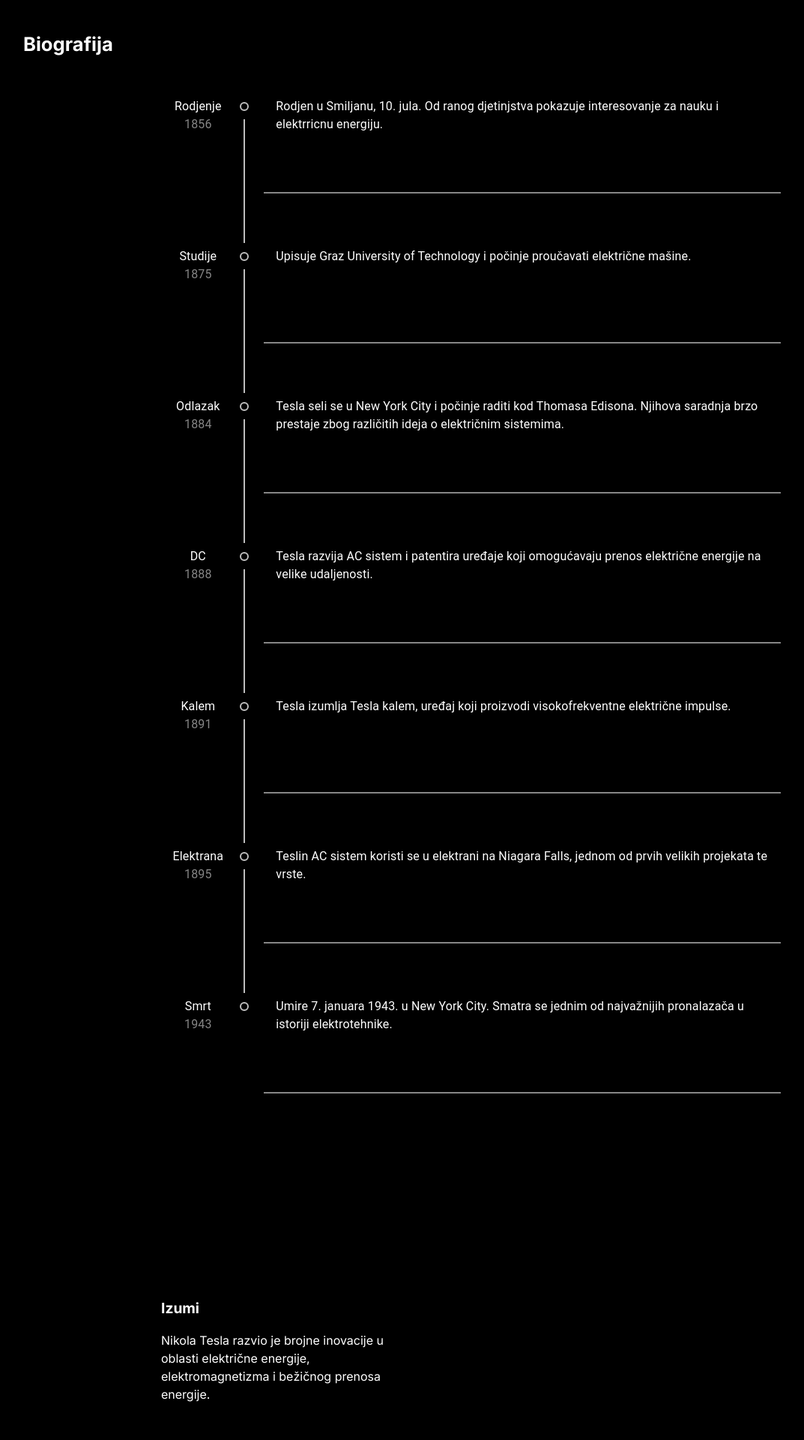
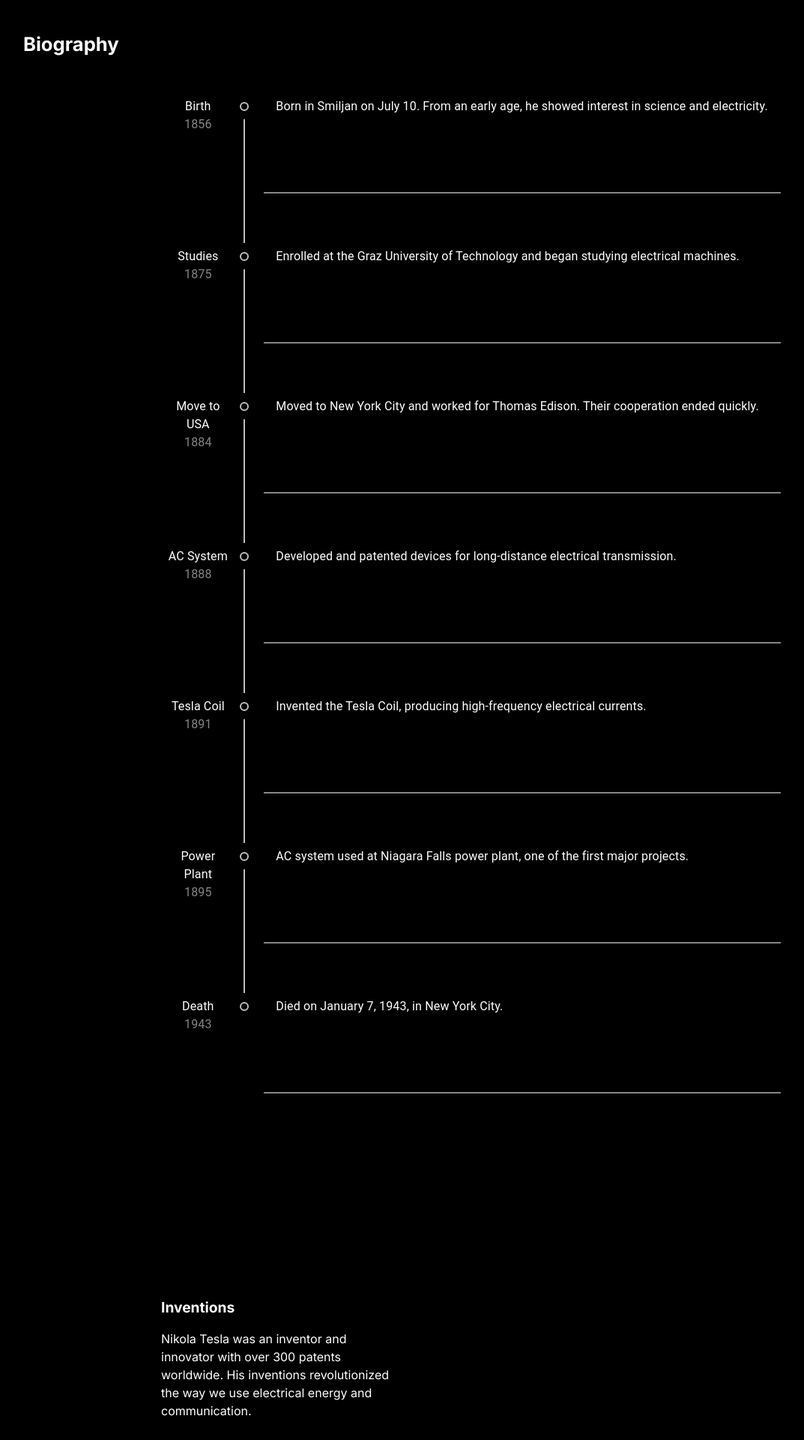
Before and after one commit to Djolee1389/NikolaTeslaINOST, a React (Vite) app: page / in a window 1280 px wide. Shown: the part 840-2760 px from the top of the page at 75% size, without its empty margins (9-1082 px from the left). Built offline with nearby package versions, Linux system fonts and the light colour scheme.

Commit message:
Translated

```diff
--- a/src/assets/Biografija.tsx
+++ b/src/assets/Biografija.tsx
@@ -1,16 +1,18 @@
 import React from "react";
 import { TimeLine } from "../components/Timeline";
+import { useIntl } from "react-intl";
 
 type Props = {
   bioRef: React.RefObject<HTMLDivElement | null>;
 };
 
 function Biografija({ bioRef }: Props) {
+  const intl = useIntl()
   return (
     <section>
       <div ref={bioRef} className="scroll-link"></div>
       <section>
-        <div className="naslov ml-10">Biografija</div>
+        <div className="naslov ml-10">{intl.formatMessage({id:"navbar.biografija"})}</div>
         <div className="flex justify-center items-center">
           <div className="md:w-2/3 py-10">
             <TimeLine></TimeLine>
--- a/src/assets/Galerija.tsx
+++ b/src/assets/Galerija.tsx
@@ -1,15 +1,19 @@
 import React from "react";
+import { useIntl } from "react-intl";
 
 type Props = {
   galerijaRef: React.RefObject<HTMLDivElement | null>;
 };
 
 function Galerija({ galerijaRef }: Props) {
+  const intl = useIntl();
   return (
     <section>
       <div ref={galerijaRef} className="scroll-link"></div>
       <section>
-        <div className="naslov ml-20">Galerija</div>
+        <div className="naslov ml-20">
+          {intl.formatMessage({ id: "navbar.galerija" })}
+        </div>
       </section>
     </section>
   );
--- a/src/assets/Izumi.tsx
+++ b/src/assets/Izumi.tsx
@@ -1,5 +1,6 @@
 import React, { useState } from "react";
 import { izumi } from "../data";
+import { useIntl } from "react-intl";
 
 type Props = {
   izumiRef: React.RefObject<HTMLDivElement | null>;
@@ -8,6 +9,7 @@ type Props = {
 function Izumi({ izumiRef }: Props) {
   const [index, setIndex] = useState(0);
   const [touchStartX, setTouchStartX] = useState<number | null>(null);
+  const intl = useIntl();
 
   const next = () => {
     setIndex((prev) => (prev + 1) % izumi.length);
@@ -36,8 +38,10 @@ function Izumi({ izumiRef }: Props) {
 
   const handleClick = (e: React.MouseEvent) => {
     if (window.innerWidth < 768) {
-      const x = e.nativeEvent.offsetX;
-      if (x > window.innerWidth / 2) next();
+      const rect = e.currentTarget.getBoundingClientRect();
+      const x = e.clientX - rect.left;
+
+      if (x >rect.width / 2) next();
       else prev();
     }
   };
@@ -48,10 +52,11 @@ function Izumi({ izumiRef }: Props) {
 
       <section className="flex flex-col items-center py-20 ">
         <div className="text-left  px-5 md:relative md:left-[-20%]">
-          <h2 className=" font-bold">Izumi</h2>
+          <h2 className=" font-bold text-xl">
+            {intl.formatMessage({ id: "izumi.header" })}
+          </h2>
           <p className="max-w-xxl mx-auto mt-4 text-sm md:text-base w-80">
-            Nikola Tesla razvio je brojne inovacije u oblasti električne
-            energije, elektromagnetizma i bežičnog prenosa energije.
+            {intl.formatMessage({ id: "izumi.text" })}
           </p>
           <p className="md:hidden opacity-50 text-right w-full px-5 mt-10">
             Tap/Swipe
@@ -70,7 +75,7 @@ function Izumi({ izumiRef }: Props) {
             let style = "absolute transition-all duration-500";
 
             if (offset === 0) {
-              style += " scale-110 z-30";
+              style += " md:scale-150 scale-110 z-30";
             } else if (offset === 1) {
               style +=
                 " translate-x-[75%] scale-90 opacity-50 z-20 hidden md:block lg:translate-x-[85%]";
@@ -85,7 +90,7 @@ function Izumi({ izumiRef }: Props) {
               <img
                 key={item.id}
                 src={item.img}
-                alt={item.name}
+                alt={intl.formatMessage({ id: item.nameId })}
                 className={
                   style +
                   " rounded-lg shadow-lg max-w-[60vw] md:max-w-[30vw] lg:max-w-[25vw]"
@@ -105,11 +110,13 @@ function Izumi({ izumiRef }: Props) {
         </div>
 
         <div className="text-center mt-6 max-w-xl px-4">
-          <h3 className="text-xl font-bold">{izumi[index].name}</h3>
-          <p className="text-(--subtext) pb-3">
-            Godina: {izumi[index].year}
+          <h3 className="text-xl font-bold">
+            {intl.formatMessage({ id: izumi[index].nameId })}
+          </h3>
+          <p className="text-(--subtext) pb-3">Godina: {izumi[index].year}</p>
+          <p className="mt-2 h-20 w-90 text-base">
+            {intl.formatMessage({ id: izumi[index].descId })}
           </p>
-          <p className="mt-2 h-20 w-90 ">{izumi[index].desc}</p>
         </div>
       </section>
     </>
--- a/src/components/BrojIzuma.tsx
+++ b/src/components/BrojIzuma.tsx
@@ -1,10 +1,12 @@
 import { brojIzuma } from "../data";
 import useIsVisible from "./useInView";
 import { useEffect, useState } from "react";
+import { useIntl } from "react-intl";
 
 export const BrojIzuma = () => {
   const [ref, isInView] = useIsVisible();
   const [counts, setCounts] = useState<number[]>(brojIzuma.map(() => 0));
+  const intl = useIntl();
 
   useEffect(() => {
     if (!isInView) return;
@@ -17,8 +19,7 @@ export const BrojIzuma = () => {
       const progress = time - startTime;
 
       const newCounts = brojIzuma.map((item) => {
-        const end: number = item.title;
-
+        const end = item.title;
         return Math.min(Math.floor((progress / duration) * end), end);
       });
 
@@ -33,7 +34,6 @@ export const BrojIzuma = () => {
   }, [isInView]);
 
   return (
-    <>
     <div
       ref={ref}
       className="w-full h-full text-black flex justify-around items-center"
@@ -41,17 +41,18 @@ export const BrojIzuma = () => {
       {brojIzuma.map((item, i) => (
         <div
           key={i}
-            className=" w-content h-full  flex items-center justify-center flex-col"
+          className="w-content h-full flex items-center justify-center flex-col"
         >
-            <span className=" text-md md:text-2xl lg:text-3xl font-bold">
-              {counts[i]} {i === 0 && "+ "}
+          <span className="text-md md:text-2xl lg:text-3xl font-bold">
+            {counts[i]}
+            {i === 0 && "+"}
           </span>
+
           <p className="text-sm text-center md:text-md lg:text-lg text-(--subtext)">
-              {item.text}
+            {intl.formatMessage({ id: item.textId })}
           </p>
         </div>
       ))}
     </div>
-    </>
   );
 };
--- a/src/components/BurgerMenu.tsx
+++ b/src/components/BurgerMenu.tsx
@@ -1,6 +1,7 @@
 import React from "react";
 import { useEffect, useState } from "react";
 import { LanguageSwitch } from "./LanguageSwitch";
+import { useIntl } from "react-intl";
 
 type reference = React.RefObject<HTMLDivElement | null>;
 
@@ -21,6 +22,7 @@ export const BurgerMenu = ({
   galerijaRef,
   setLocale,
 }: Props) => {
+  const intl = useIntl()
   const [isOpen, setIsOpen] = useState(false);
 
   const toggleMenu = () => setIsOpen(!isOpen);
@@ -74,11 +76,11 @@ export const BurgerMenu = ({
       {isOpen && (
         <div className="fixed inset-0 pt-20 bg-(--black)  z-40 flex flex-col justify-between p-8 transition-(--transition)">
           <div className="flex flex-col gap-6">
-            <span onClick={() => clicked(heroRef)}>Početna</span>
-            <span onClick={() => clicked(bioRef)}>Biografija</span>
-            <span onClick={() => clicked(galerijaRef)}>Galerija</span>
-            <span onClick={() => clicked(izumiRef)}>Izumi</span>
-            <span onClick={() => clicked(factsRef)}>Zanimljivosti</span>
+            <span onClick={() => clicked(heroRef)}>{intl.formatMessage({id:"navbar.pocetna"})}</span>
+            <span onClick={() => clicked(bioRef)}>{intl.formatMessage({id:"navbar.biografija"})}</span>
+            <span onClick={() => clicked(galerijaRef)}>{intl.formatMessage({id:"navbar.galerija"})}</span>
+            <span onClick={() => clicked(izumiRef)}>{intl.formatMessage({id:"navbar.izumi"})}</span>
+            <span onClick={() => clicked(factsRef)}>{intl.formatMessage({id:"navbar.zanimljivosti"})}</span>
             <div className="mt-4">
               <LanguageSwitch setLocale={setLocale} inline />
             </div>
--- a/src/components/LanguageSwitch.tsx
+++ b/src/components/LanguageSwitch.tsx
@@ -62,7 +62,7 @@ export const LanguageSwitch = ({
       </button>
 
       {open && (
-        <div className="absolute  right-0 border rounded-sm w-13 border-white  flex flex-col">
+        <div className="absolute  left-0 border rounded-sm w-13 border-white  flex flex-col">
           {LANGUAGE_OPTIONS.map((lang) => (
             <button
               key={lang}
--- a/src/components/Navbar.tsx
+++ b/src/components/Navbar.tsx
@@ -1,6 +1,8 @@
-import React from "react";
+import React, { use } from "react";
 import { BurgerMenu } from "./BurgerMenu";
 import { LanguageSwitch } from "./LanguageSwitch";
+import { useIntl } from "react-intl";
+
 
 type reference = React.RefObject<HTMLDivElement | null>;
 
@@ -21,6 +23,7 @@ function Navbar({
   galerijaRef,
   setLocale,
 }: Props) {
+  const intl = useIntl()
   const clicked = (ref: reference): void => {
     ref.current?.scrollIntoView({ behavior: "smooth", block: "start" });
   };
@@ -33,13 +36,13 @@ function Navbar({
             onClick={() => clicked(bioRef)}
             className="nav-link hidden md:block text-center flex-1"
           >
-            <span>Biografija</span>
+            <span>{intl.formatMessage({id:"navbar.biografija"})}</span>
           </div>
           <div
             onClick={() => clicked(izumiRef)}
             className="nav-link hidden md:block text-center flex-1"
           >
-            <span>Izumi</span>
+            <span>{intl.formatMessage({id:"navbar.izumi"})}</span>
           </div>
           <div className="h-10  flex items-center md:h-15 md:p-1 justify-center md:flex-1">
             <img
@@ -53,13 +56,13 @@ function Navbar({
             onClick={() => clicked(factsRef)}
             className="nav-link hidden md:block text-center flex-1"
           >
-            <span>Zanimljivosti</span>
+            <span>{intl.formatMessage({id:"navbar.zanimljivosti"})}</span>
           </div>
           <div
             onClick={() => clicked(galerijaRef)}
             className="nav-link hidden md:block text-center flex-1"
           >
-            <span>Galerija</span>
+            <span>{intl.formatMessage({id:"navbar.galerija"})}</span>
           </div>
           <div className="md:hidden">
             <BurgerMenu
--- a/src/components/Timeline.tsx
+++ b/src/components/Timeline.tsx
@@ -10,6 +10,7 @@ import {
 import { timelineElements } from "../data";
 import useIsVisible from "./useInView";
 import type { ReactNode } from "react";
+import { useIntl } from "react-intl";
 
 type RevealProps = {
   children: ReactNode;
@@ -17,7 +18,6 @@ type RevealProps = {
 
 const Reveal = ({ children }: RevealProps) => {
   const [ref, isVisible] = useIsVisible({threshold:0.7});
-
   return (
     <div
       ref={ref}
@@ -31,15 +31,17 @@ const Reveal = ({ children }: RevealProps) => {
 };
 
 export const TimeLine = () => {
+  const intl = useIntl();
+
   return (
     <>
       <Timeline >
         {timelineElements.map((item, i) => (
-          <Reveal key={item.title}>
+          <Reveal key={intl.formatMessage({ id: item.titleId })}>
             <TimelineItem className="h-60 md:h-50">
               <TimelineOppositeContent sx={{ maxWidth: "100px" }}>
                 <div className="flex flex-col items-end">
-                  <div className=" w-20 text-center ">{item.title}</div>
+                  <div className=" w-20 text-center ">{intl.formatMessage({ id: item.titleId })}</div>
                   <div className=" w-20 text-center text-(--subtext)">
                     {item.year}
                   </div>
@@ -52,7 +54,7 @@ export const TimeLine = () => {
               <TimelineContent
                 className="h-4/5 md:h-2/3 border-b-2 border-(--subtext) "
               >
-                {item.content}
+                {intl.formatMessage({ id: item.contentId })}
               </TimelineContent>
             </TimelineItem>
           </Reveal>
--- a/src/data.tsx
+++ b/src/data.tsx
@@ -1,137 +1,125 @@
-type brojIzuma = {
-  title: string;
-  text: string;
-};
-
 export const izumi = [
   {
     id: 1,
-    name: "Teslin kalem",
+    nameId: "izumi.teslaCoil.name",
+    descId: "izumi.teslaCoil.desc",
     img: "/TeslinKalem.jpg",
     year: 1891,
-    desc: "Visokonaponski transformator koji proizvodi struje visokih frekvencija i napona, korišten za eksperimente sa bežičnim prenosom energije.",
   },
   {
     id: 2,
-    name: "Naizmjenična struja (AC sistem)",
+    nameId: "izumi.ac.name",
+    descId: "izumi.ac.desc",
     img: "/ACsistem.jpg",
     year: 1888,
-    desc: "Sistem prenosa električne energije na velike udaljenosti uz minimalne gubitke, osnova moderne elektroenergetske mreže.",
   },
   {
     id: 3,
-    name: "Indukcioni motor",
+    nameId: "izumi.inductionMotor.name",
+    descId: "izumi.inductionMotor.desc",
     img: "/IndukcioniMotor.jpg",
     year: 1887,
-    desc: "Motor koji koristi obrtno magnetno polje za rad bez četkica, pouzdan i široko korišten u industriji.",
   },
   {
     id: 4,
-    name: "Bežični prenos energije",
+    nameId: "izumi.wirelessEnergy.name",
+    descId: "izumi.wirelessEnergy.desc",
     img: "/BezicniPrenos.jpg",
     year: 1893,
-    desc: "Koncept prenosa električne energije bez žica putem elektromagnetnih talasa.",
   },
   {
     id: 5,
-    name: "Radio tehnologija",
+    nameId: "izumi.radio.name",
+    descId: "izumi.radio.desc",
     img: "/RadioPrijemnik.jpg",
     year: 1897,
-    desc: "Osnova bežične komunikacije putem elektromagnetnih talasa, korištena za prenos signala na daljinu.",
   },
   {
     id: 6,
-    name: "Teslina turbina",
+    nameId: "izumi.turbine.name",
+    descId: "izumi.turbine.desc",
     img: "/Turbina.jpg",
     year: 1913,
-    desc: "Turbina bez lopatica koja koristi viskoznost fluida za pokretanje rotora.",
   },
   {
     id: 7,
-    name: "Fluorescentno osvjetljenje",
+    nameId: "izumi.fluorescent.name",
+    descId: "izumi.fluorescent.desc",
     img: "/Fluorescentno.jpg",
     year: 1891,
-    desc: "Efikasno osvjetljenje koje koristi gas i električno pražnjenje za proizvodnju svjetlosti.",
   },
   {
     id: 8,
-    name: "Daljinsko upravljanje",
+    nameId: "izumi.remote.name",
+    descId: "izumi.remote.desc",
     img: "/RCbrod.jpg",
     year: 1898,
-    desc: "Prvi sistem za upravljanje uređajima na daljinu pomoću radio signala.",
   },
   {
     id: 9,
-    name: "Teslina kugla",
+    nameId: "izumi.plasmaBall.name",
+    descId: "izumi.plasmaBall.desc",
     img: "/Kugla.jpg",
     year: 1894,
-    desc: "Staklena kugla ispunjena gasom koja prikazuje električna pražnjenja nastala djelovanjem visokofrekventne struje.",
   },
   {
     id: 10,
-    name: "X-zraci eksperimenti",
+    nameId: "izumi.xrays.name",
+    descId: "izumi.xrays.desc",
     img: "/Xzraci.jpg",
     year: 1895,
-    desc: "Rani eksperimenti sa rendgenskim zracima i njihovom primjenom u medicini i nauci.",
   },
 ];
 
 export const brojIzuma = [
   {
     title: 300,
-    text: "patenata",
+    textId: "stats.patents",
   },
   {
     title: 125,
-    text: "registrovanih izuma",
+    textId: "stats.inventions",
   },
   {
     title: 27,
-    text: "drzava",
+    textId: "stats.countries",
   },
 ];
 
 export const timelineElements = [
   {
-    title: "Rodjenje",
+    titleId: "timeline.birth.title",
     year: "1856",
-    content:
-      "Rodjen u Smiljanu, 10. jula. Od ranog djetinjstva pokazuje interesovanje za nauku i elektrricnu energiju.",
+    contentId: "timeline.birth.content",
   },
   {
-    title: "Studije",
+    titleId: "timeline.studies.title",
     year: "1875",
-    content:
-      "Upisuje Graz University of Technology i počinje proučavati električne mašine.",
+    contentId: "timeline.studies.content",
   },
   {
-    title: "Odlazak",
+    titleId: "timeline.move.title",
     year: "1884",
-    content:
-      "Tesla seli se u New York City i počinje raditi kod Thomasa Edisona. Njihova saradnja brzo prestaje zbog različitih ideja o električnim sistemima.",
+    contentId: "timeline.move.content",
   },
   {
-    title: "DC",
+    titleId: "timeline.ac.title",
     year: "1888",
-    content:
-      "Tesla razvija AC sistem i patentira uređaje koji omogućavaju prenos električne energije na velike udaljenosti.",
+    contentId: "timeline.ac.content",
   },
   {
-    title: "Kalem",
+    titleId: "timeline.coil.title",
     year: "1891",
-    content:
-      "Tesla izumlja Tesla kalem, uređaj koji proizvodi visokofrekventne električne impulse.",
+    contentId: "timeline.coil.content",
   },
   {
-    title: "Elektrana",
+    titleId: "timeline.plant.title",
     year: "1895",
-    content:
-      "Teslin AC sistem koristi se u elektrani na Niagara Falls, jednom od prvih velikih projekata te vrste.",
+    contentId: "timeline.plant.content",
   },
   {
-    title: "Smrt",
+    titleId: "timeline.death.title",
     year: "1943",
-    content:
-      "Umire 7. januara 1943. u New York City. Smatra se jednim od najvažnijih pronalazača u istoriji elektrotehnike.",
+    contentId: "timeline.death.content",
   },
 ];
--- a/src/locales/en.json
+++ b/src/locales/en.json
@@ -1,4 +1,67 @@
 {
-    "pocetna.desc" :"A man who lit the world"
+  "pocetna.desc": "A man who lit the world",
 
+  "navbar.pocetna": "Home",
+  "navbar.biografija": "Biography",
+  "navbar.izumi": "Inventions",
+  "navbar.galerija": "Gallery",
+  "navbar.zanimljivosti": "Fun facts",
+
+  "stats.patents": "patents",
+  "stats.inventions": "registered inventions",
+  "stats.countries": "countries",
+
+  "izumi.header": "Inventions",
+  "izumi.text": "Nikola Tesla was an inventor and innovator with over 300 patents worldwide. His inventions revolutionized the way we use electrical energy and communication.",
+
+  "izumi.teslaCoil.name": "Tesla Coil",
+  "izumi.teslaCoil.desc": "A high-voltage transformer producing high-frequency currents, used in wireless energy experiments.",
+
+  "izumi.ac.name": "Alternating Current (AC System)",
+  "izumi.ac.desc": "A system for transmitting electrical energy over long distances with minimal losses.",
+
+  "izumi.inductionMotor.name": "Induction Motor",
+  "izumi.inductionMotor.desc": "A motor that uses a rotating magnetic field, reliable and widely used in industry.",
+
+  "izumi.wirelessEnergy.name": "Wireless Energy Transmission",
+  "izumi.wirelessEnergy.desc": "A concept of transmitting electrical energy without wires using electromagnetic waves.",
+
+  "izumi.radio.name": "Radio Technology",
+  "izumi.radio.desc": "Foundation of wireless communication using electromagnetic waves.",
+
+  "izumi.turbine.name": "Tesla Turbine",
+  "izumi.turbine.desc": "A bladeless turbine using fluid viscosity to move the rotor.",
+
+  "izumi.fluorescent.name": "Fluorescent Lighting",
+  "izumi.fluorescent.desc": "Efficient lighting using gas and electrical discharge to produce light.",
+
+  "izumi.remote.name": "Remote Control",
+  "izumi.remote.desc": "First system for controlling devices remotely using radio signals.",
+
+  "izumi.plasmaBall.name": "Tesla Sphere",
+  "izumi.plasmaBall.desc": "A glass sphere filled with gas showing electrical discharges.",
+
+  "izumi.xrays.name": "X-ray Experiments",
+  "izumi.xrays.desc": "Early experiments with X-rays and their application in science and medicine.",
+
+  "timeline.birth.title": "Birth",
+  "timeline.birth.content": "Born in Smiljan on July 10. From an early age, he showed interest in science and electricity.",
+
+  "timeline.studies.title": "Studies",
+  "timeline.studies.content": "Enrolled at the Graz University of Technology and began studying electrical machines.",
+
+  "timeline.move.title": "Move to USA",
+  "timeline.move.content": "Moved to New York City and worked for Thomas Edison. Their cooperation ended quickly.",
+
+  "timeline.ac.title": "AC System",
+  "timeline.ac.content": "Developed and patented devices for long-distance electrical transmission.",
+
+  "timeline.coil.title": "Tesla Coil",
+  "timeline.coil.content": "Invented the Tesla Coil, producing high-frequency electrical currents.",
+
+  "timeline.plant.title": "Power Plant",
+  "timeline.plant.content": "AC system used at Niagara Falls power plant, one of the first major projects.",
+
+  "timeline.death.title": "Death",
+  "timeline.death.content": "Died on January 7, 1943, in New York City."
 }
```
Also changed, not shown: src/locales/sr.json (+65 -1 lines), 1 other file (tests, documents, lock files or other folders). Lines whose indentation alone changed are shown as unchanged.
